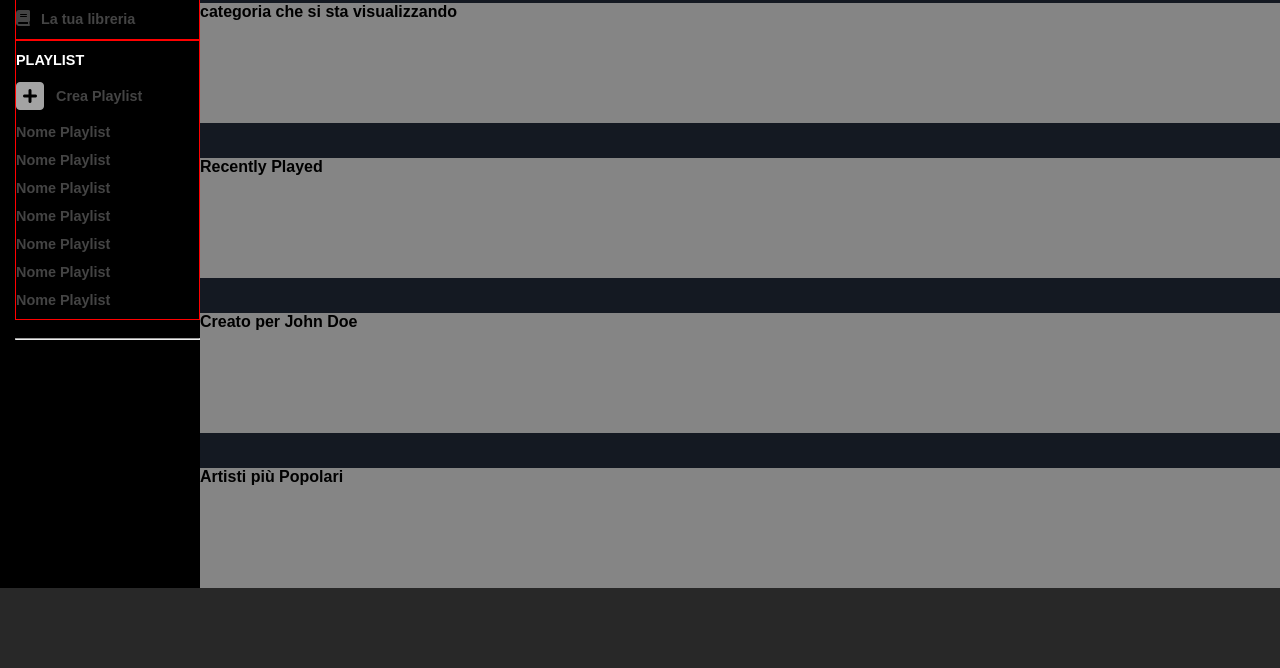
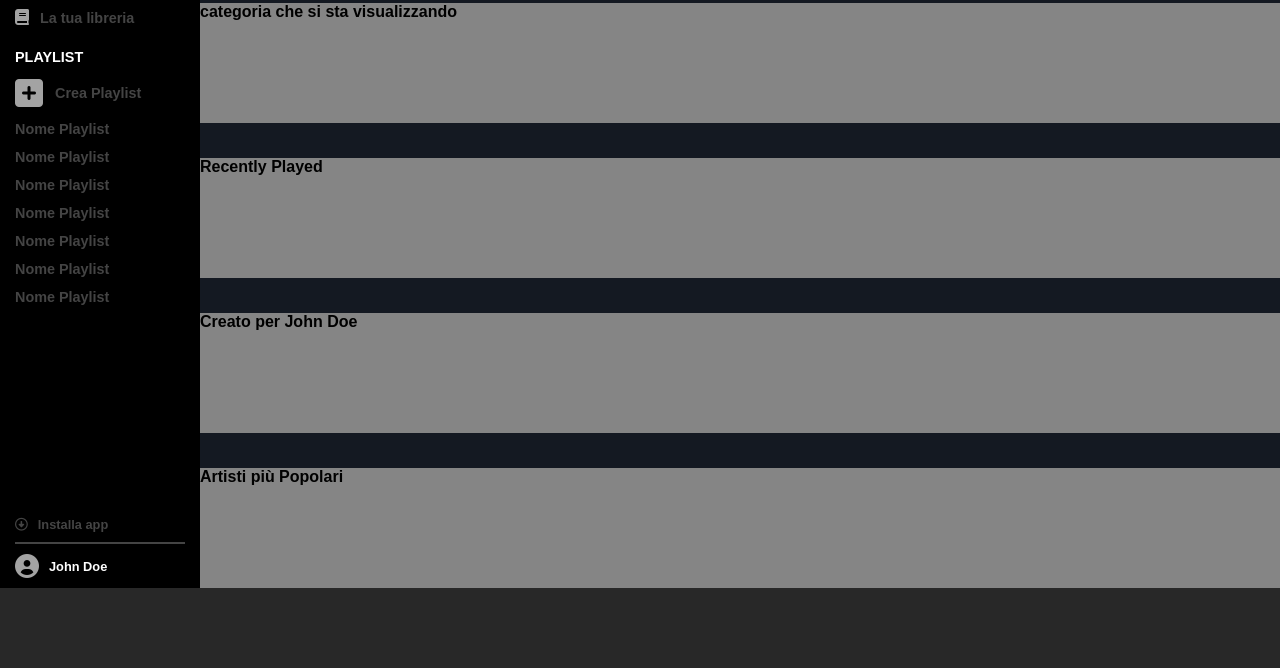
Before and after one commit to Neeiser/html-css-spotifyweb, a plain HTML site: page index.html in a window 1280 px wide. Shown: the part 132-800 px from the top of the page. Drawn offline with Linux system fonts and the light colour scheme.

Commit message:
Struttura <aside> completata

```diff
--- a/css/style.css
+++ b/css/style.css
@@ -32,7 +32,7 @@ html {
     --blue-main: #141922;
     --trasparent-banner: ;
     --grey-player: #282828;
-    --grey-add: #a3a3a3;
+    --grey-icon: #a3a3a3;
 }
 
 
@@ -44,6 +44,7 @@ aside{
     height: 90%;
     width: 200px;
     padding-left: 15px;
+    position: relative; /* Mi serve per posizionare il div .profile */
 }
 
 header{
@@ -60,12 +61,11 @@ aside a{
 }
 
 ul{
-    border: 1px solid red;
     padding: 5px 0;
 }
 
 aside .fas{
-    color: var(--dark-white-font);
+    color: var(--grey-icon);
 }
 
 /* ASIDE Specific selectors */
@@ -100,7 +100,6 @@ aside .fas{
 }
 
 .ul-middle .fa-plus-square{
-    color: var(--grey-add);
     font-size: 2rem;
     width: 40px; /* Come alternativa avrei potuto usare il padding-right */
 }
@@ -108,6 +107,40 @@ aside .fas{
 #add-playlist a{
     display: flex;
     align-items: center;
+}
+
+/* ---------------------------- */
+
+.profile {
+    position: absolute;
+    bottom: 0;
+    padding-right: 15px;
+}
+
+.profile hr{
+    width: 170px;
+    border: 1px solid var(--dark-white-font);
+}
+
+.profile span{
+    display: block;
+    color: var(--dark-white-font);
+    padding: 10px 0;
+    font-size: 0.8rem;
+}
+
+.profile span:last-child{
+    display: flex;
+    align-items: center;
+    color: var(--white-font);
+}
+
+.profile .fas,.far{
+    padding-right: 10px;
+}
+
+.fa-user-circle{
+    font-size: 1.5rem;
 }
 
 /* MAIN SECTION */
--- a/index.html
+++ b/index.html
@@ -30,9 +30,9 @@
             <li><a href="#"> Nome Playlist</a></li>
         </ul>
         <div class="profile">
-            <span>Installa app</span>
+            <span><i class="far fa-arrow-alt-circle-down"></i>Installa app</span>
             <hr>
-            <span>John Doe</span>
+            <span><i class="fas fa-user-circle"></i>John Doe</span>
         </div>
     </aside>
 
```
